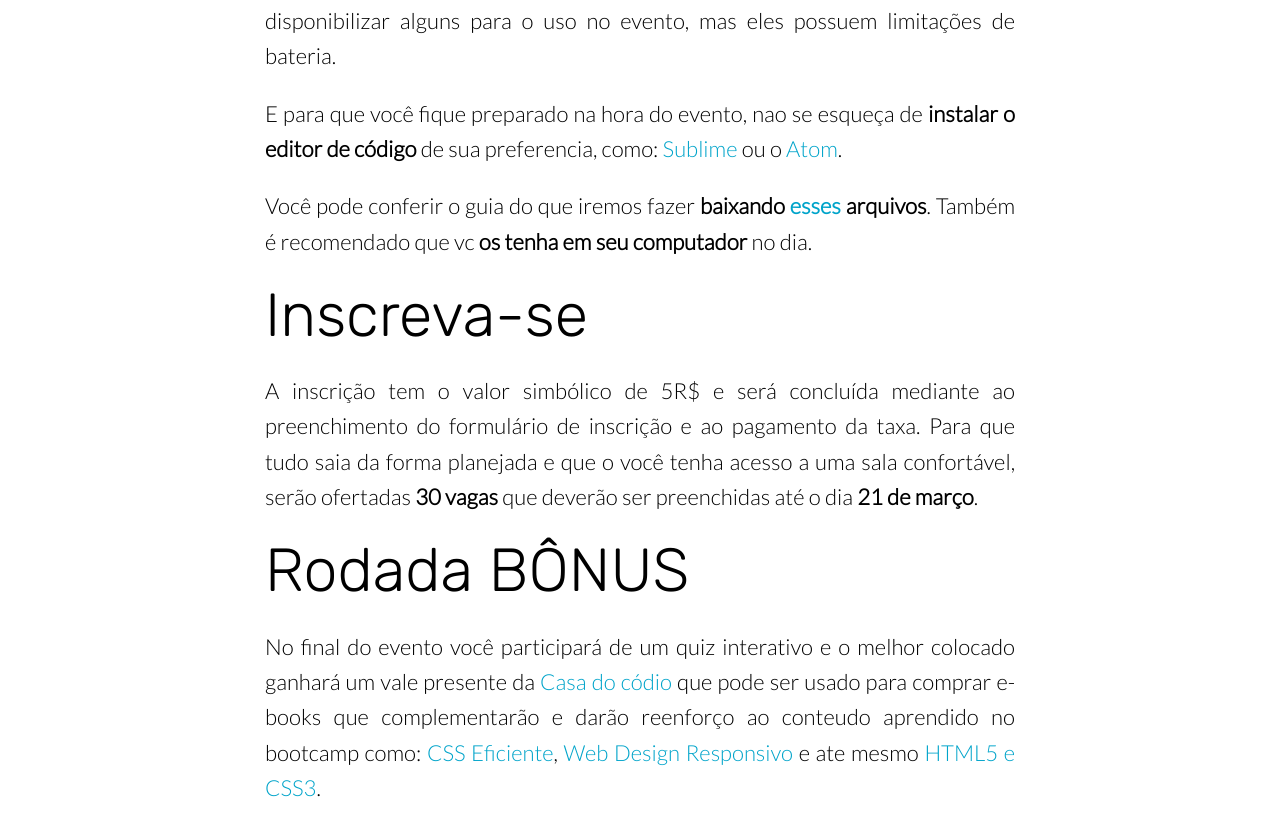
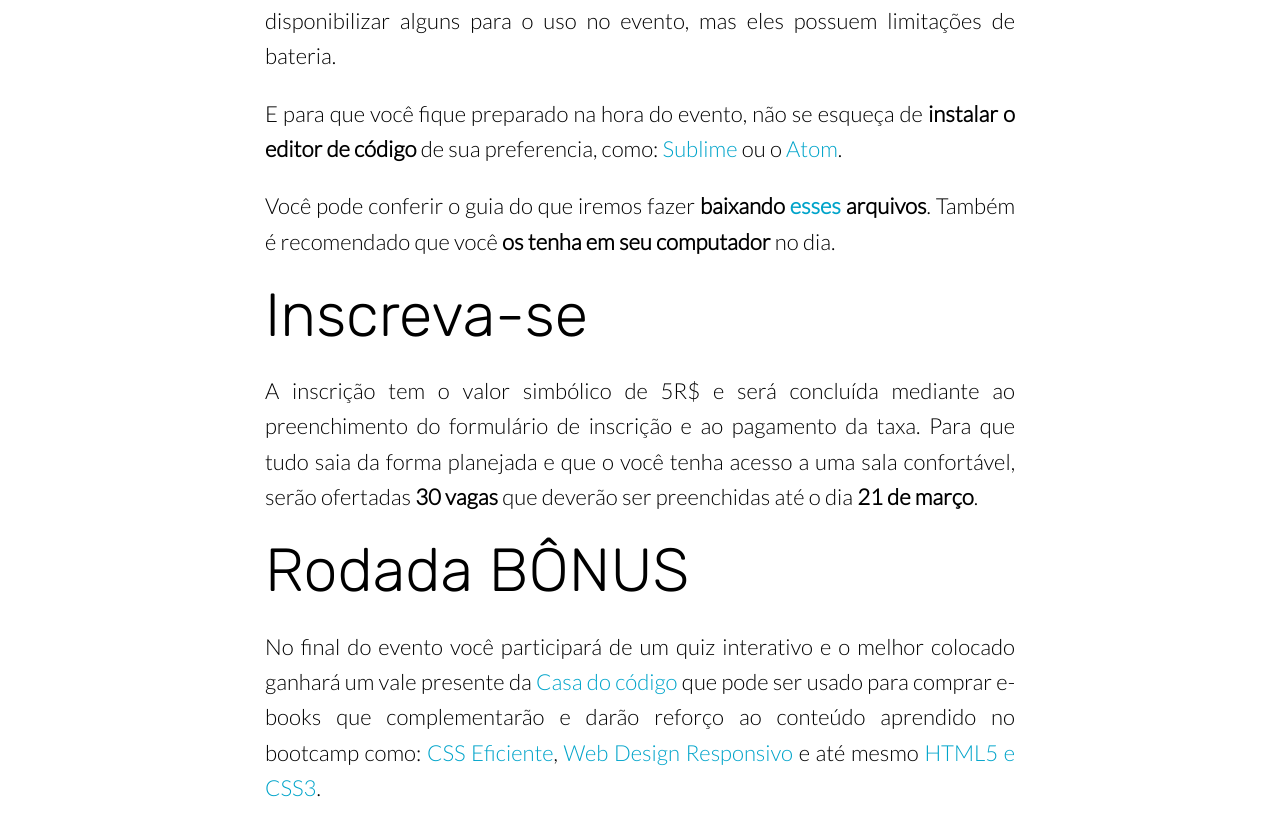
Before and after one commit to codered-co/codered-co, a Jekyll site: the page built from _posts/2019-03-07-introWebDev.md, in a window 1280 px wide and 1400 px high, scrolled down 2161 px. Shown: the part 160-994 px from the top of the window. Built offline with Jekyll 4.4.1, drawn with Linux system fonts in a browser that asks for light colours; nearby versions of some CDN libraries; comment, search, counter and statistics services are not loaded; some of the changed text lies outside the part shown.

```diff
--- a/_posts/2019-03-07-introWebDev.md
+++ b/_posts/2019-03-07-introWebDev.md
@@ -42,9 +42,9 @@ Trabalhamos também com uma metodologia de sincronia a cada uma hora. Então se
 Não existem pré requisitos. Esse é um evento voltado para o público **iniciante**, logo saber ligar o computador já lhe qualifica.
 Embora não existam pré requisitos intelectuais, é recomendado que você **traga seu próprio notebook**. Iremos disponibilizar alguns para o uso no evento, mas eles possuem limitações de bateria.
 
-E para que você fique preparado na hora do evento, nao se esqueça de **instalar o editor de código** de sua preferencia, como: [Sublime](https://www.sublimetext.com/3) ou o [Atom](https://atom.io/).
+E para que você fique preparado na hora do evento, não se esqueça de **instalar o editor de código** de sua preferencia, como: [Sublime](https://www.sublimetext.com/3) ou o [Atom](https://atom.io/).
 
-Você pode conferir o guia do que iremos fazer **baixando [esses]({{page.files}}) arquivos**. Também é recomendado que vc **os tenha em seu computador** no dia.
+Você pode conferir o guia do que iremos fazer **baixando [esses]({{page.files}}) arquivos**. Também é recomendado que você **os tenha em seu computador** no dia.
 
 # Inscreva-se
 
@@ -52,6 +52,6 @@ A inscrição tem o valor simbólico de 5R$ e será concluída mediante ao preen
 
 # Rodada BÔNUS
 
-No final do evento você participará de um quiz interativo e o melhor colocado ganhará um vale presente da [Casa do códio](https://www.casadocodigo.com.br/collections/front-end-html-e-css) que pode ser usado para comprar e-books que complementarão e darão reenforço ao conteudo aprendido no bootcamp como: [CSS Eficiente](https://www.casadocodigo.com.br/products/livro-css-eficiente), [Web Design Responsivo](https://www.casadocodigo.com.br/products/livro-web-design-responsivo) e ate mesmo [HTML5 e CSS3](https://www.casadocodigo.com.br/products/livro-html-css).
+No final do evento você participará de um quiz interativo e o melhor colocado ganhará um vale presente da [Casa do código](https://www.casadocodigo.com.br/collections/front-end-html-e-css) que pode ser usado para comprar e-books que complementarão e darão reforço ao conteúdo aprendido no bootcamp como: [CSS Eficiente](https://www.casadocodigo.com.br/products/livro-css-eficiente), [Web Design Responsivo](https://www.casadocodigo.com.br/products/livro-web-design-responsivo) e até mesmo [HTML5 e CSS3](https://www.casadocodigo.com.br/products/livro-html-css).
 
 Não dá mole não, se inscreve **logo** !
```
Also changed, not shown: other parts of _posts/2019-03-07-introWebDev.md (+2 -2 lines), _collaborative_members/pedro.md (added, +5 -0 lines), _collaborative_members/eduardo.md (renamed from _collaborative_members/rodrigo.md), _staff_members/bruno.md (renamed from _staff_members/padilha.md), images/instructors/pedro.jpg (added).
